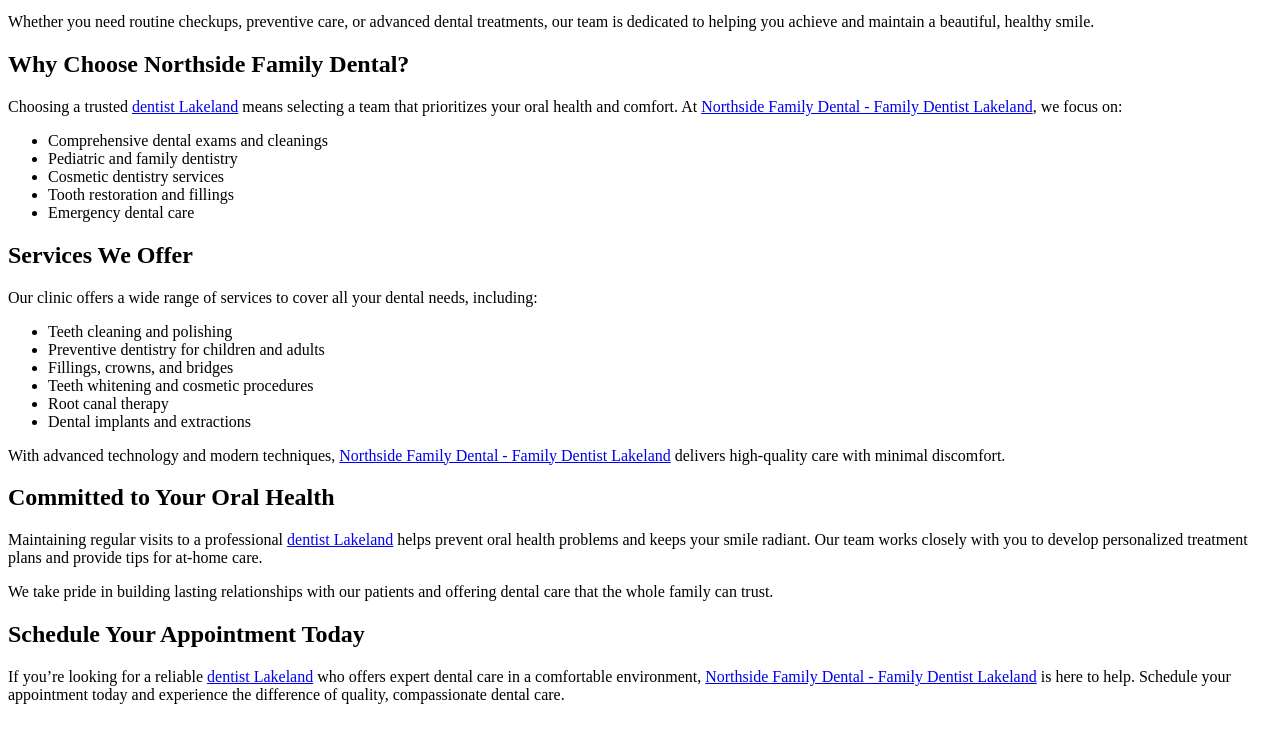
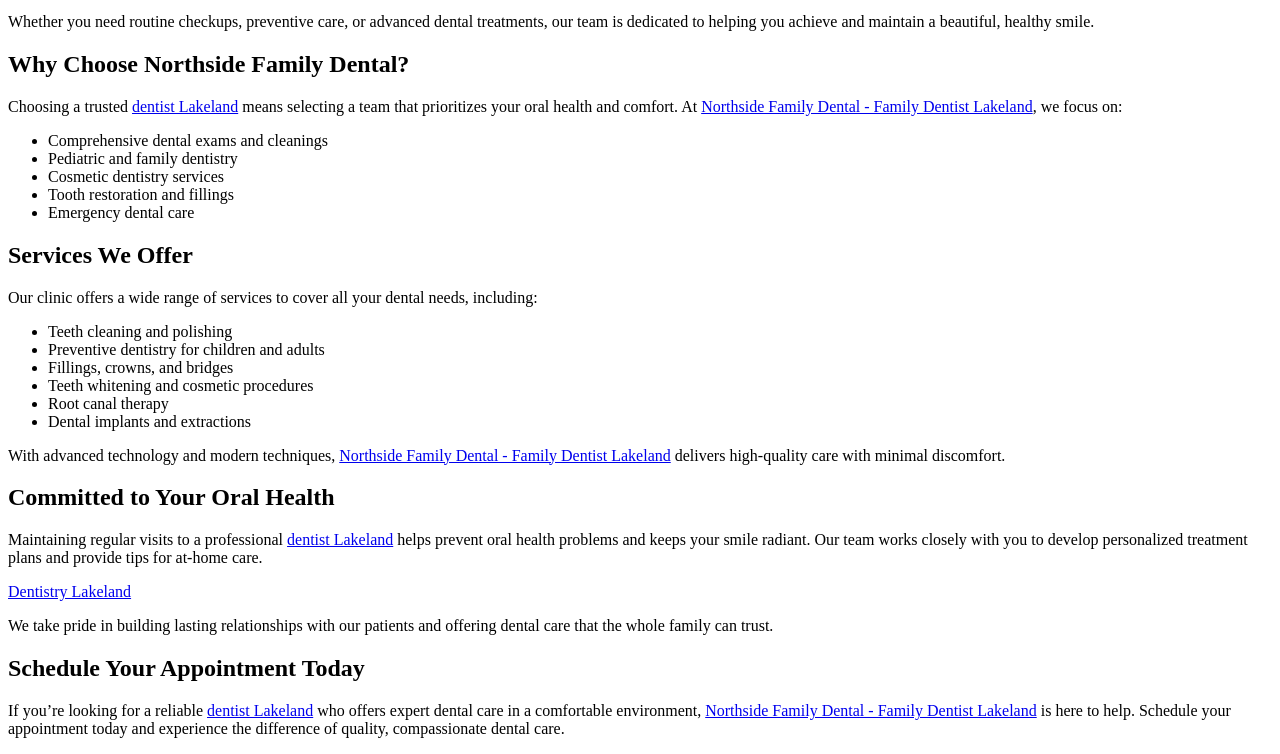
Before and after one commit to williammoris9/dentist-lakeland, a plain HTML site: page index.html in a window 1280 px wide. Shown: the part 119-873 px from the top of the page. Before the commit the page ends 839 px from the top, so only its background shows below. Drawn offline with Linux system fonts and the light colour scheme.

Commit message:
Update index.html

```diff
--- a/index.html
+++ b/index.html
@@ -61,6 +61,7 @@
         Maintaining regular visits to a professional <a href="https://northlakelanddentist.net/" target="_blank">dentist Lakeland</a> helps prevent oral health problems and keeps your smile radiant.
         Our team works closely with you to develop personalized treatment plans and provide tips for at-home care.
     </p>
+<a href="https://dentistrylakeland.pages.dev/" target="_blank">Dentistry Lakeland</a>
 
     <p>
         We take pride in building lasting relationships with our patients and offering dental care that the whole family can trust.
```
